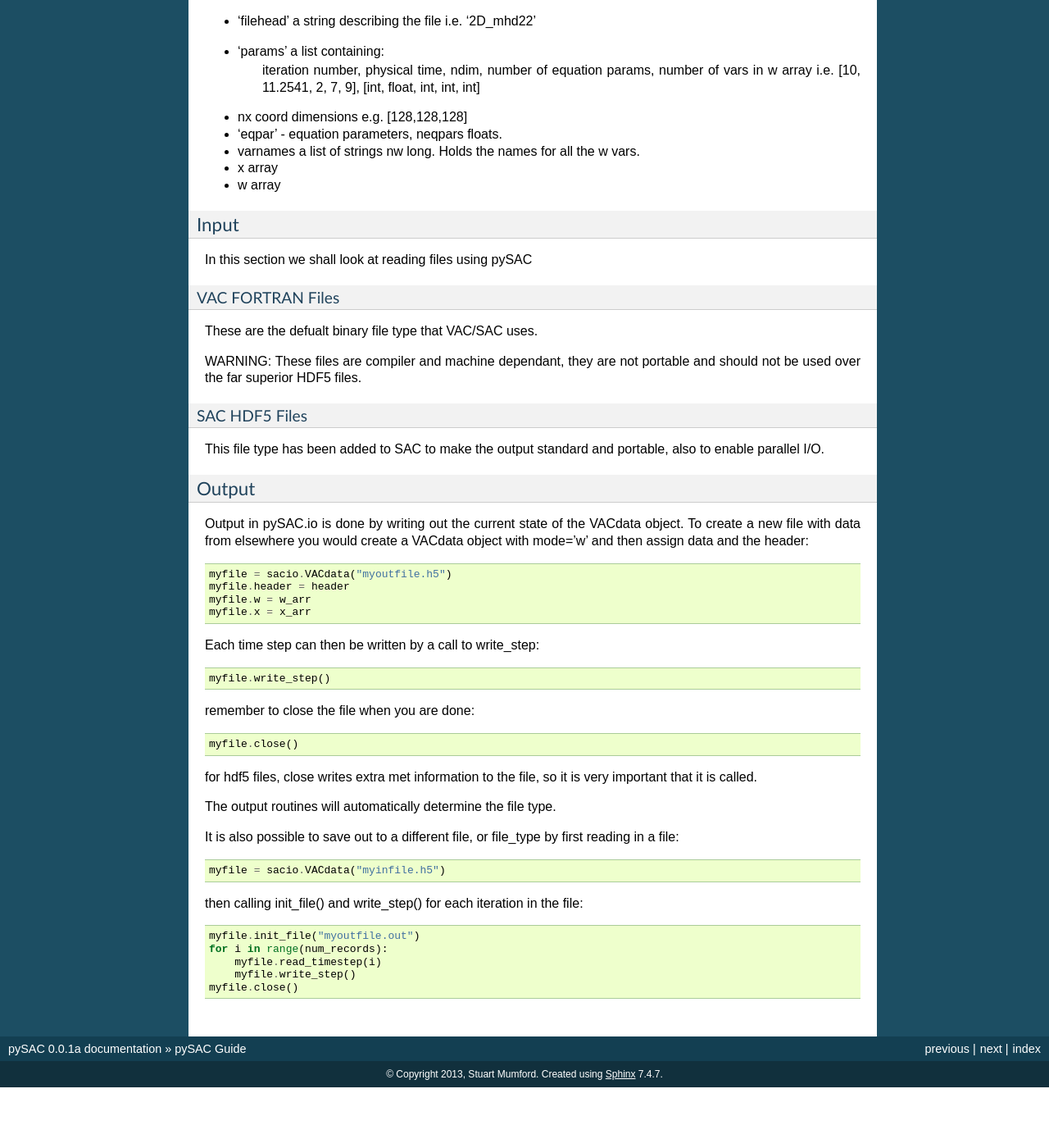
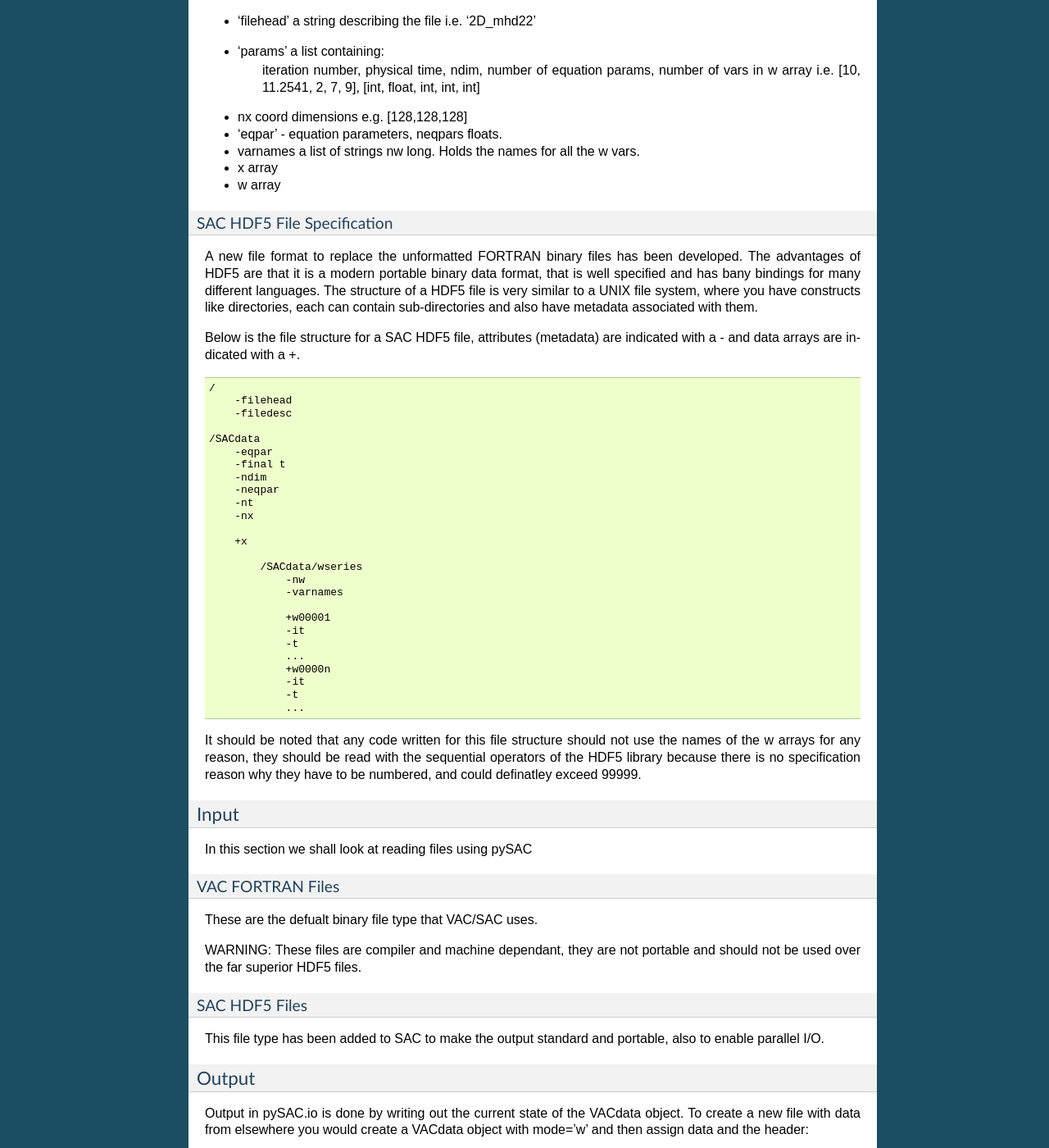
Before and after one commit to SWAT-Sheffield/pysac, a Sphinx documentation site: the page built from doc/source/guide.rst, in a window 1280 px wide and 1400 px high, scrolled down 2085 px. Shown: the whole window at 82% size. Built offline with Sphinx 7.4.7, drawn with Linux system fonts in a browser that asks for light colours; formulas are drawn with MathJax 3; before the commit the page ends 3411 px from its top, so only the background shows below that; some of the changed text lies outside the part shown.

Commit message:
Added HDF5 spec to docs

```diff
--- a/doc/source/guide.rst
+++ b/doc/source/guide.rst
@@ -130,6 +130,45 @@ for each time step stored a header of the following form preceeds the data:
 - x array
 - w array
 
+SAC HDF5 File Specification
+===========================
+A new file format to replace the unformatted FORTRAN binary files has been developed.
+The advantages of HDF5 are that it is a modern portable binary data format, that is well specified and has bany bindings for many different languages.
+The structure of a HDF5 file is very similar to a UNIX file system, where you have constructs like directories, each can contain sub-directories and also have metadata associated with them.
+
+Below is the file structure for a SAC HDF5 file, attributes (metadata) are indicated with a - and data arrays are indicated with a +.
+
+.. code-block:: none
+
+    /
+        -filehead
+	-filedesc
+
+    /SACdata
+        -eqpar
+	-final t
+	-ndim
+	-neqpar
+	-nt
+	-nx
+
+	+x
+
+	    /SACdata/wseries
+		-nw
+		-varnames
+
+		+w00001
+		-it
+		-t
+		...
+		+w0000n
+		-it
+		-t
+		...
+
+It should be noted that any code written for this file structure should not use the names of the w arrays for any reason, they should be read with the sequential operators of the HDF5 library because there is no specification reason why they have to be numbered, and could definatley exceed 99999.
+
 Input
 -----
 
@@ -169,7 +208,7 @@ remember to close the file when you are done::
 
     myfile.close()
 
-for hdf5 files, close writes extra met information to the file, so it is
+for hdf5 files, close writes extra meta information to the file, so it is
 very important that it is called.
 
 The output routines will automatically determine the file type.
```
